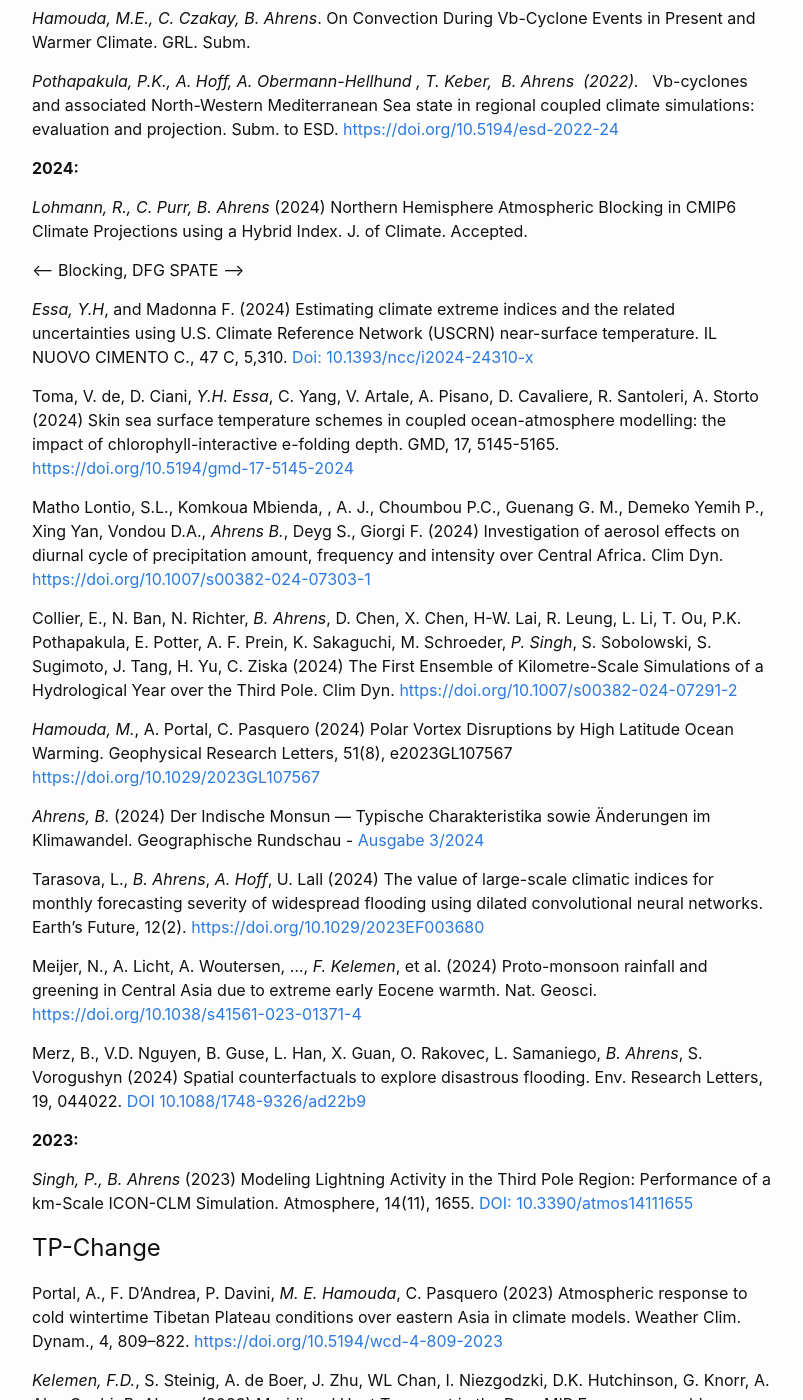
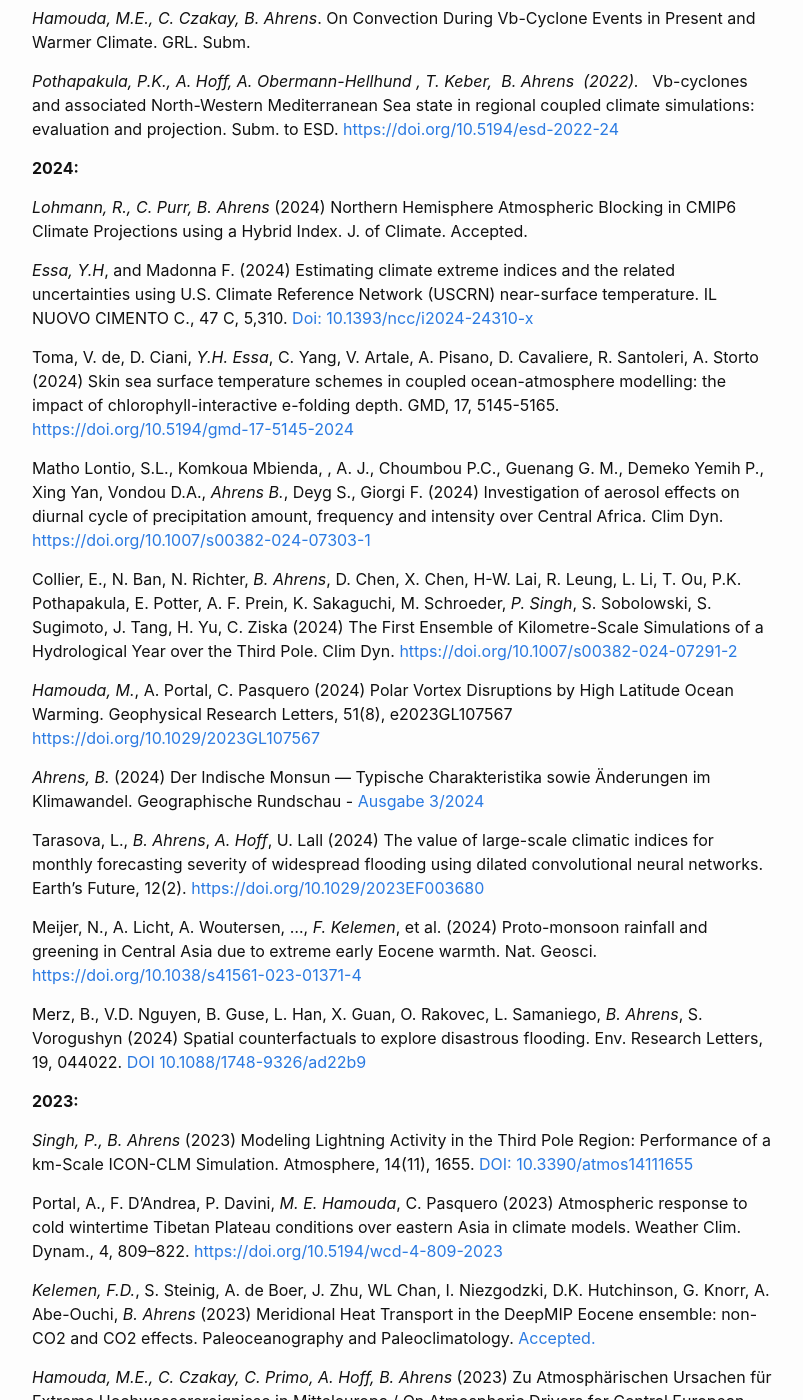
Before and after one commit to cliphy/cliphy.github.io, a Jekyll site: the page built from pubs.markdown, in a window 1280 px wide and 1400 px high, scrolled down 401 px. Shown: the whole window, without its empty margins (238-1041 px from the left). Built offline with Jekyll 4.4.1, drawn with Linux system fonts in a browser that asks for light colours.

Commit message:
Update pubs.markdown

```diff
--- a/pubs.markdown
+++ b/pubs.markdown
@@ -32,8 +32,7 @@
 
 *Lohmann, R., C. Purr, B. Ahrens* (2024) Northern Hemisphere Atmospheric Blocking in CMIP6 Climate Projections using a Hybrid Index.
 J. of Climate. Accepted.
-
-<--- Blocking, DFG SPATE --->
+<!-- Blocking, DFG SPATE -->
 
 *Essa, Y.H*, and Madonna F. (2024) Estimating climate extreme indices and the related uncertainties using U.S. Climate Reference Network (USCRN) near-surface temperature.
 IL NUOVO CIMENTO C., 47 C, 5,310.
@@ -78,7 +77,7 @@
 km-Scale ICON-CLM Simulation. Atmosphere, 14(11), 1655.
 [DOI: 10.3390/atmos14111655](https://www.mdpi.com/2073-4433/14/11/1655){:target="_blank" rel="noopener"}
 
-# TP-Change
+<!-- TP-Change -->
 
 Portal, A., F. D'Andrea, P. Davini, *M. E. Hamouda*, C. Pasquero (2023)
 Atmospheric response to cold wintertime Tibetan Plateau conditions over eastern Asia in climate models.
```
